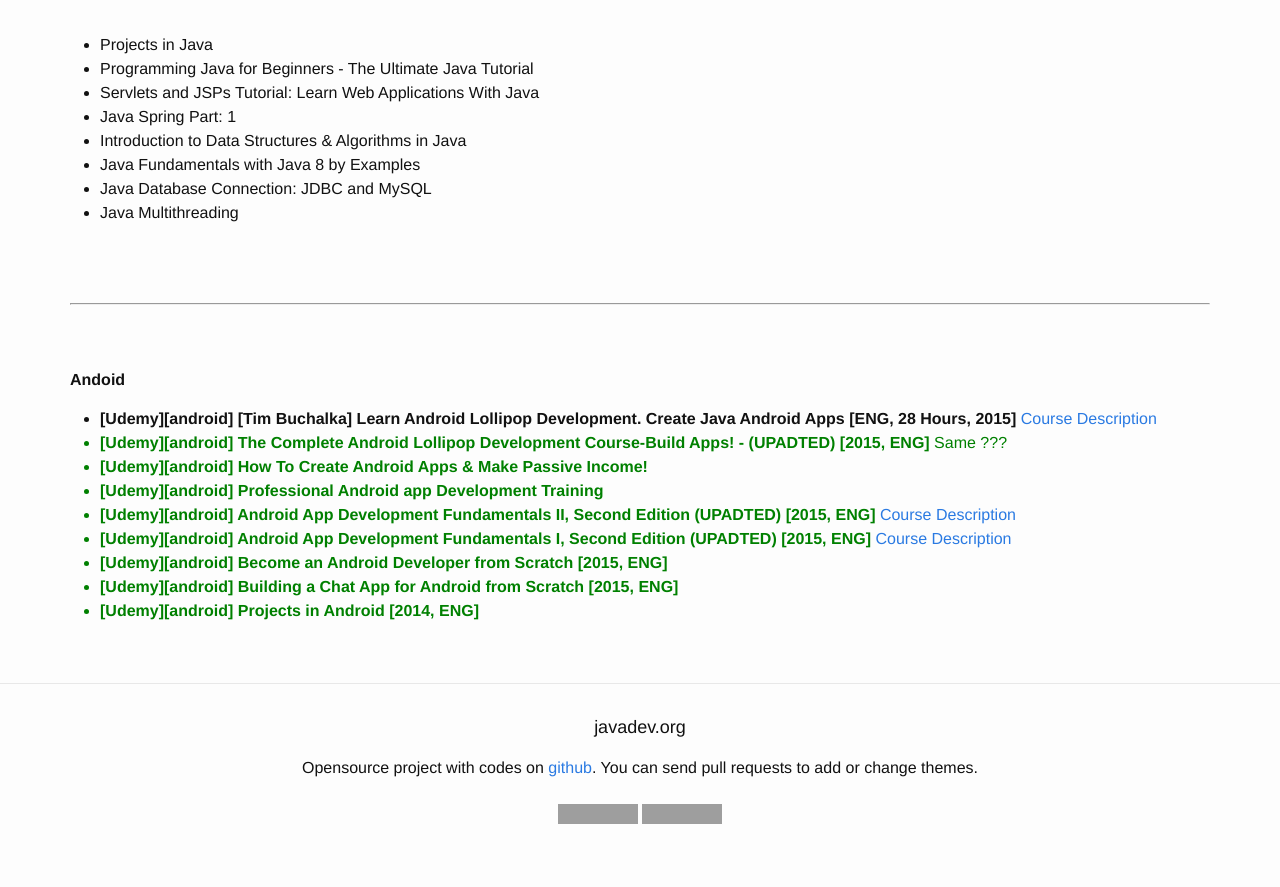
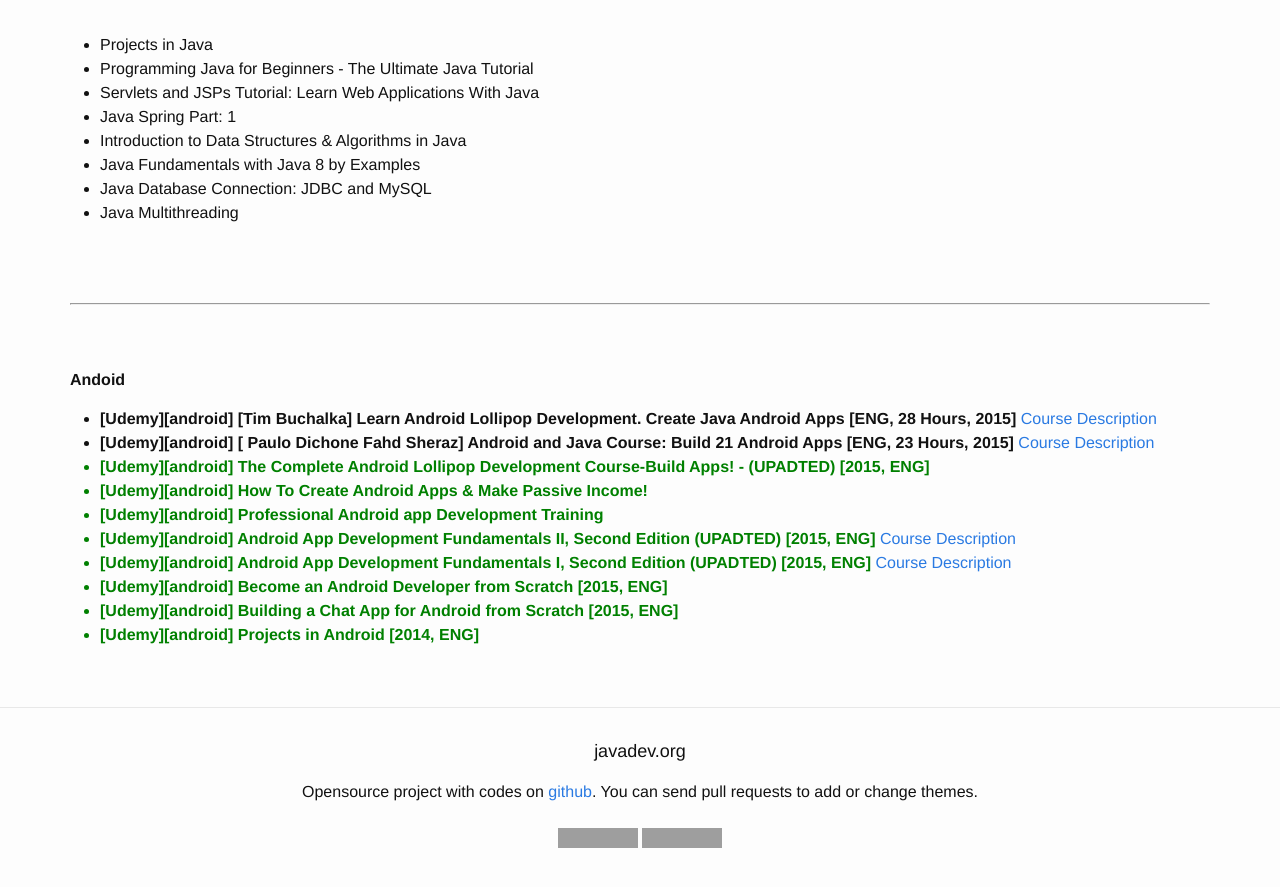
Before and after one commit to webmakaka/javadev.org, a Jekyll site: the page built from website/library/collections/video/paid/udemy.md, in a window 1280 px wide and 900 px high, scrolled down 694 px. Shown: the top 887 px of the window. Built offline with Jekyll 4.4.1, drawn with Linux system fonts in a browser that asks for light colours; grey boxes are pictures that could not be loaded.

Commit message:
Update udemy.md

```diff
--- a/website/library/collections/video/paid/udemy.md
+++ b/website/library/collections/video/paid/udemy.md
@@ -54,7 +54,8 @@
 
 <ul>
 <li><strong>[Udemy][android] [Tim Buchalka] Learn Android Lollipop Development. Create Java Android Apps [ENG, 28 Hours, 2015]</strong><a href="https://www.udemy.com/android-lollipop-complete-development-course/"> Course Description</a></li>
-<li style="color:green"><strong>[Udemy][android] The Complete Android Lollipop Development Course-Build Apps! - (UPADTED) [2015, ENG]</strong> Same ???</li>
+<li><strong>[Udemy][android] [ Paulo Dichone Fahd Sheraz] Android and Java Course: Build 21 Android Apps [ENG,  23 Hours, 2015]</strong><a href="https://www.udemy.com/complete-android-developer-course/"> Course Description</a></li>
+<li style="color:green"><strong>[Udemy][android] The Complete Android Lollipop Development Course-Build Apps! - (UPADTED) [2015, ENG]</strong></li>
 <li style="color:green"><strong>[Udemy][android] How To Create Android Apps & Make Passive Income!</strong></li>
 <li style="color:green"><strong>[Udemy][android] Professional Android app Development Training</strong></li>
 <li style="color:green"><strong>[Udemy][android] Android App Development Fundamentals II, Second Edition (UPADTED) [2015, ENG] </strong><a href="https://www.udemy.com/android-app-development-fundamentals-ii-second-edition/"> Course Description</a></li>
```
